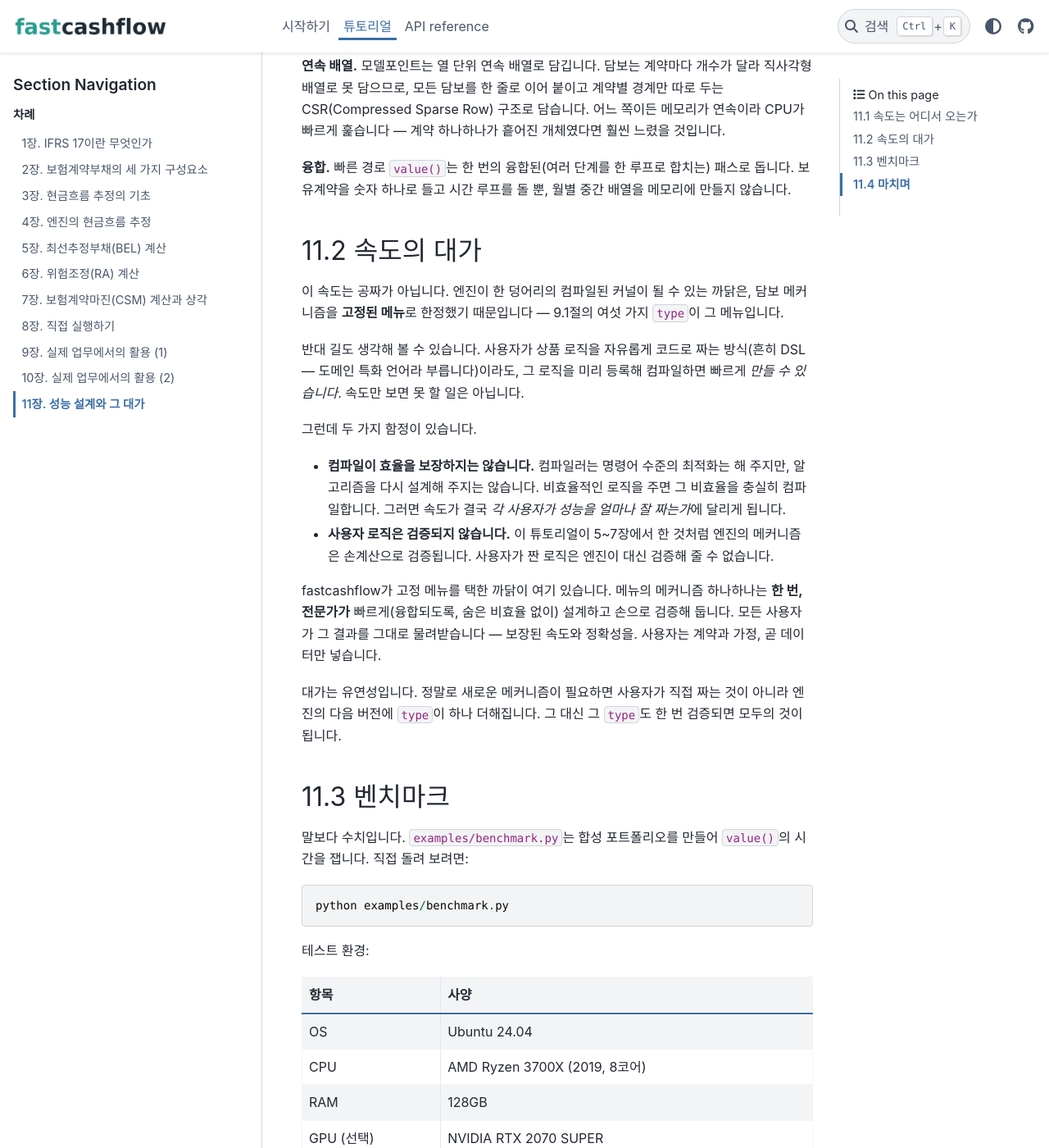
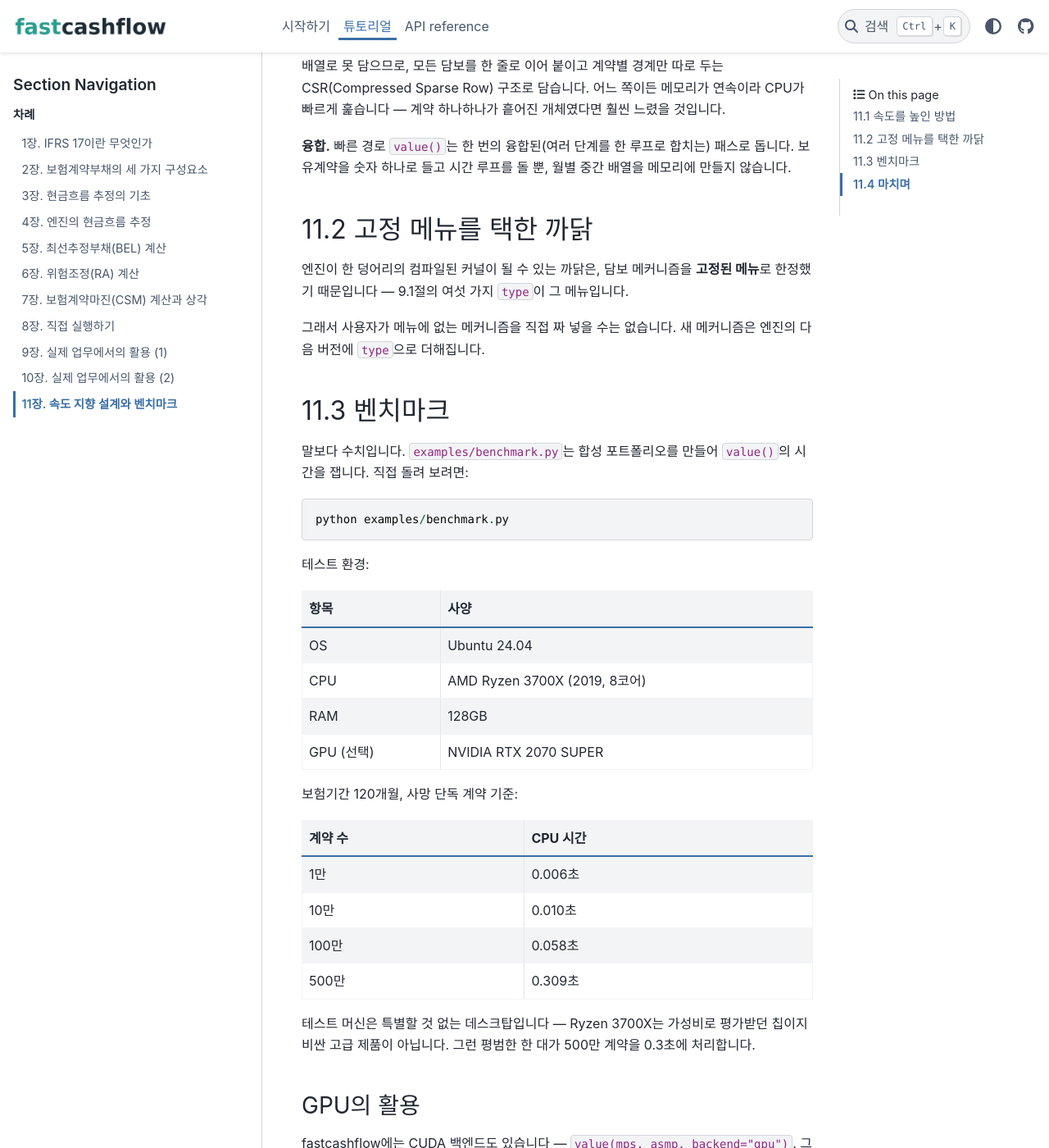
Before and after one commit to seokhoonj/fastcashflow, a Sphinx documentation site: the page built from docs/tutorial/11-why-fast.md, in a window 1280 px wide and 1400 px high, scrolled down 756 px. Shown: the whole window at 82% size. Built offline with Sphinx 7.4.7 and the PyData theme 0.15.4, drawn with Linux system fonts in a browser that asks for light colours; some of the changed text lies outside the part shown.

Commit message:
Revise tutorial chapter 11; finish the disclosure-to-report rename
- Retitle chapter 11 to "속도 지향 설계와 벤치마크", rename its sections,
  drop the self-congratulatory tone, and trim the fixed-menu section to
  a brief note.
- Rename the remaining "disclosure" wording to "report"/"reporting"
  across the README, the worked example, and the report module
  docstrings and tests.
- Tutorial wording fixes: "첫날" -> "즉시" for day-one profit; "계리사"
  -> "현업담당자들".

````diff
--- a/docs/tutorial/11-why-fast.md
+++ b/docs/tutorial/11-why-fast.md
@@ -1,20 +1,19 @@
-# 11장. 성능 설계와 그 대가
+# 11장. 속도 지향 설계와 벤치마크
 
 ```{admonition} 이 장에서 배우는 것
 :class: tip
 
-- 속도를 끌어올린 방법 — 벡터화, 컴파일, 메모리 구조
-- 그 설계가 무엇을 대가로 했는가
+- 속도를 높인 방법 — 벡터화, 컴파일, 메모리 구조
 - 벤치마크 수치와 직접 재 보는 법
 - 튜토리얼을 마치며
 ```
 
 1장부터 9장까지 IFRS 17 측정을 개념부터 실무까지 따라왔습니다. 마지막
-장은 본문에서 한 걸음 비켜서서, 이 엔진의 속도가 *어디서 오는지* 그리고
-그 설계가 무엇을 대가로 지불했는지를 봅니다. 측정을 쓰는 데 꼭 필요한
-내용은 아니니, 궁금하지 않다면 11.4로 건너뛰어도 됩니다.
+장은 본문에서 한 걸음 비켜서서, 엔진이 속도를 높이려고 한 일들을 봅니다.
+측정을 쓰는 데 꼭 필요한 내용은 아니니, 궁금하지 않다면 11.4로
+건너뛰어도 됩니다.
 
-## 11.1 속도는 어디서 오는가
+## 11.1 속도를 높인 방법
 
 속도는 네 가지가 함께 만들어 냅니다.
 
@@ -37,36 +36,14 @@
 합치는) 패스로 돕니다. 보유계약을 숫자 하나로 들고 시간 루프를 돌 뿐,
 월별 중간 배열을 메모리에 만들지 않습니다.
 
-## 11.2 속도의 대가
+## 11.2 고정 메뉴를 택한 까닭
 
-이 속도는 공짜가 아닙니다. 엔진이 한 덩어리의 컴파일된 커널이 될 수
-있는 까닭은, 담보 메커니즘을 **고정된 메뉴**로 한정했기 때문입니다 —
-9.1절의 여섯 가지 `type`이 그 메뉴입니다.
+엔진이 한 덩어리의 컴파일된 커널이 될 수 있는 까닭은, 담보 메커니즘을
+**고정된 메뉴**로 한정했기 때문입니다 — 9.1절의 여섯 가지 `type`이 그
+메뉴입니다.
 
-반대 길도 생각해 볼 수 있습니다. 사용자가 상품 로직을 자유롭게 코드로
-짜는 방식(흔히 DSL — 도메인 특화 언어라 부릅니다)이라도, 그 로직을
-미리 등록해 컴파일하면 빠르게 *만들 수 있습니다*. 속도만 보면 못 할
-일은 아닙니다.
-
-그런데 두 가지 함정이 있습니다.
-
-- **컴파일이 효율을 보장하지는 않습니다.** 컴파일러는 명령어 수준의
-  최적화는 해 주지만, 알고리즘을 다시 설계해 주지는 않습니다.
-  비효율적인 로직을 주면 그 비효율을 충실히 컴파일합니다. 그러면
-  속도가 결국 *각 사용자가 성능을 얼마나 잘 짜는가*에 달리게 됩니다.
-- **사용자 로직은 검증되지 않습니다.** 이 튜토리얼이 5~7장에서 한
-  것처럼 엔진의 메커니즘은 손계산으로 검증됩니다. 사용자가 짠 로직은
-  엔진이 대신 검증해 줄 수 없습니다.
-
-fastcashflow가 고정 메뉴를 택한 까닭이 여기 있습니다. 메뉴의 메커니즘
-하나하나는 **한 번, 전문가가** 빠르게(융합되도록, 숨은 비효율 없이)
-설계하고 손으로 검증해 둡니다. 모든 사용자가 그 결과를 그대로
-물려받습니다 — 보장된 속도와 정확성을. 사용자는 계약과 가정, 곧
-데이터만 넣습니다.
-
-대가는 유연성입니다. 정말로 새로운 메커니즘이 필요하면 사용자가 직접
-짜는 것이 아니라 엔진의 다음 버전에 `type`이 하나 더해집니다. 그 대신
-그 `type`도 한 번 검증되면 모두의 것이 됩니다.
+그래서 사용자가 메뉴에 없는 메커니즘을 직접 짜 넣을 수는 없습니다. 새
+메커니즘은 엔진의 다음 버전에 `type`으로 더해집니다.
 
 ## 11.3 벤치마크
 
@@ -97,10 +74,9 @@ python examples/benchmark.py
 
 테스트 머신은 특별할 것 없는 데스크탑입니다 — Ryzen 3700X는 가성비로
 평가받던 칩이지 비싼 고급 제품이 아닙니다. 그런 평범한 한 대가 500만
-계약을 0.3초에 처리합니다. 이 속도는 비싼 하드웨어가 아니라 엔진
-설계에서 나옵니다.
+계약을 0.3초에 처리합니다.
 
-### GPU는 어떤가
+### GPU의 활용
 
 fastcashflow에는 CUDA 백엔드도 있습니다 — `value(mps, asmp,
 backend="gpu")`. 그런데 위 환경(NVIDIA RTX 2070 SUPER)에서 GPU는
@@ -134,7 +110,7 @@ fastcashflow는 모든 계산을 배정밀도(FP64 — 64비트 부동소수점)
 - **5~7장** — BEL·RA·CSM을 차례로 계산하고 손으로 검증
 - **8장** — 엔진으로 직접 측정하기
 - **9~10장** — 실제 업무에서의 활용: 입력 파일, 시각화, 변동분석, 리포트
-- **11장** — 엔진이 왜 빠른지, 그리고 그 속도의 대가
+- **11장** — 속도 지향 설계와 벤치마크
 
 이제 `measure()` 한 줄 안에서 무엇이 어떤 순서로 일어나는지를 끝까지
 펼쳐 본 셈입니다. 1.6절에서 한 약속을 지킨 거죠.
````
Also changed, not shown: README.md (+3 -3 lines), docs/tutorial/01-what-is-ifrs17.md (+1 -1 lines), docs/tutorial/09-in-practice.md (+1 -1 lines), docs/tutorial/10-in-practice-2.md (+2 -3 lines), docs/tutorial/index.md (+2 -2 lines), 4 other files.
